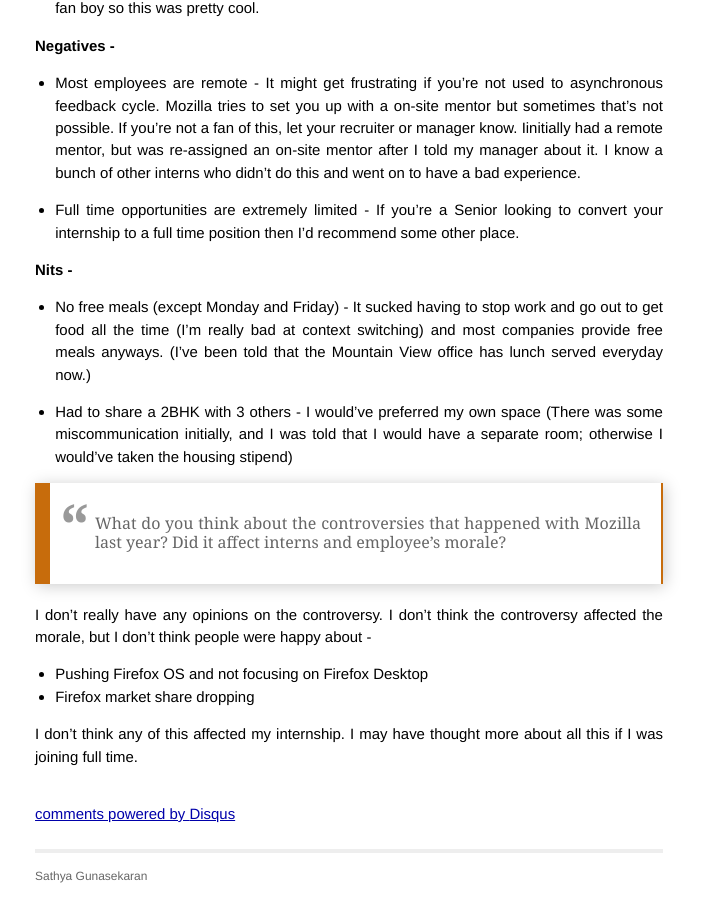
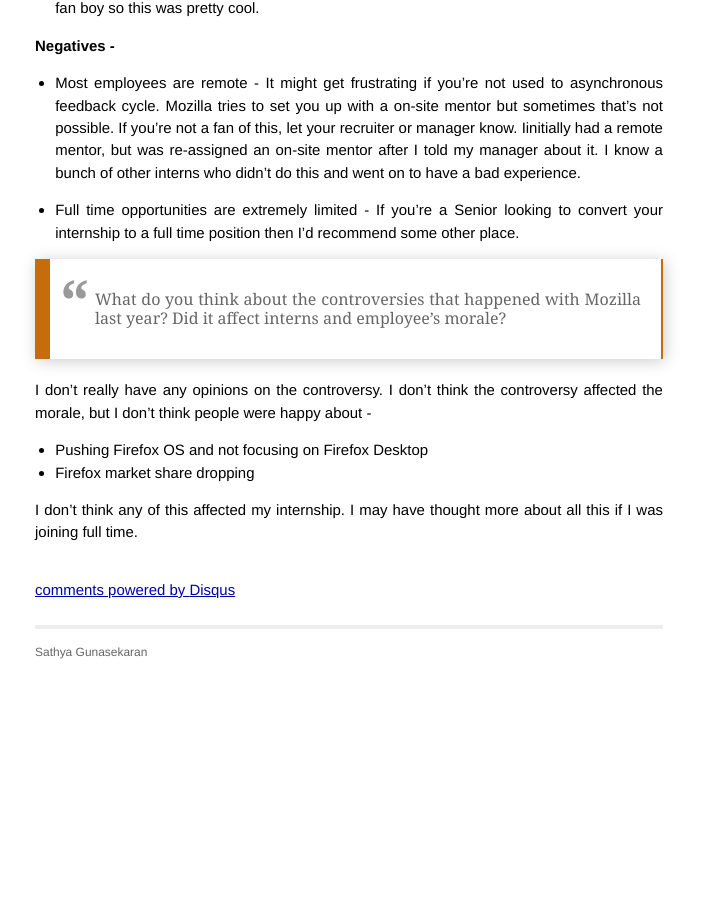
Before and after one commit to gsathya/blog, a Jekyll site: the page built from _posts/2015-01-22-mozilla-internship-experience.md, in a window 1280 px wide and 900 px high, scrolled down 1073 px. Shown: the whole window, without its empty margins (291-992 px from the left). Built offline with Jekyll 4.4.1, drawn with Linux system fonts in a browser that asks for light colours; comment, search, counter and statistics services are not loaded; after the commit the page ends 1748 px from its top, so only the background shows below that.

Commit message:
update mozilla post

```diff
--- a/_posts/2015-01-22-mozilla-internship-experience.md
+++ b/_posts/2015-01-22-mozilla-internship-experience.md
@@ -67,18 +67,6 @@ Here are *my* opinions -
   looking to convert your internship to a full time position then I'd
   recommend some other place.
 
-### Nits -
-
-* No free meals (except Monday and Friday) - It sucked having to stop
-  work and go out to get food all the time (I'm really bad at context
-  switching) and most companies provide free meals anyways. (I've been
-  told that the Mountain View office has lunch served everyday now.)
-
-* Had to share a 2BHK with 3 others - I would've preferred my own
-  space (There was some miscommunication initially, and I was told
-  that I would have a separate room; otherwise I would've taken the
-  housing stipend)
-
 > What do you think about the controversies that happened with Mozilla
 > last year? Did it affect interns and employee's morale?
 
```
